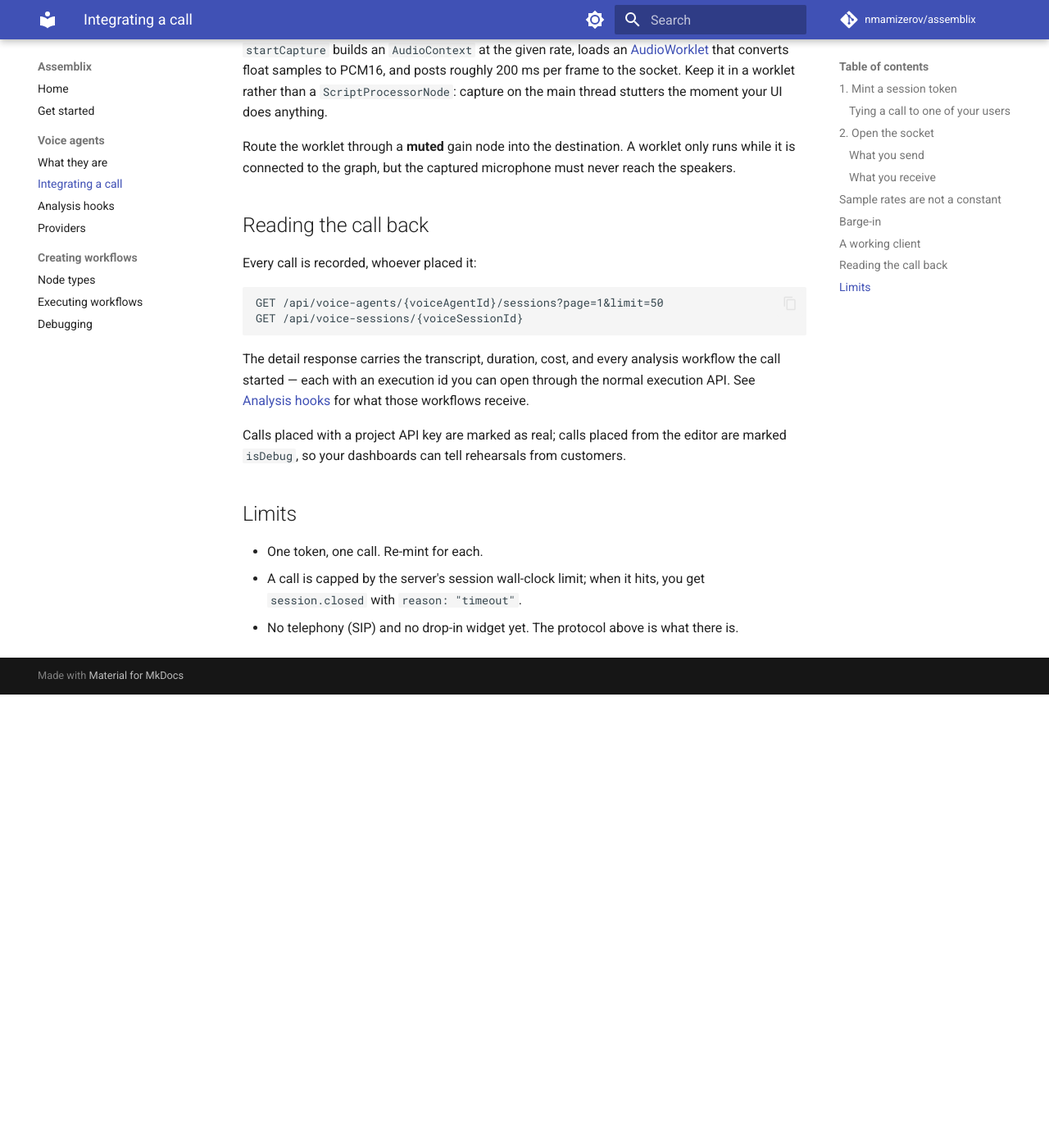
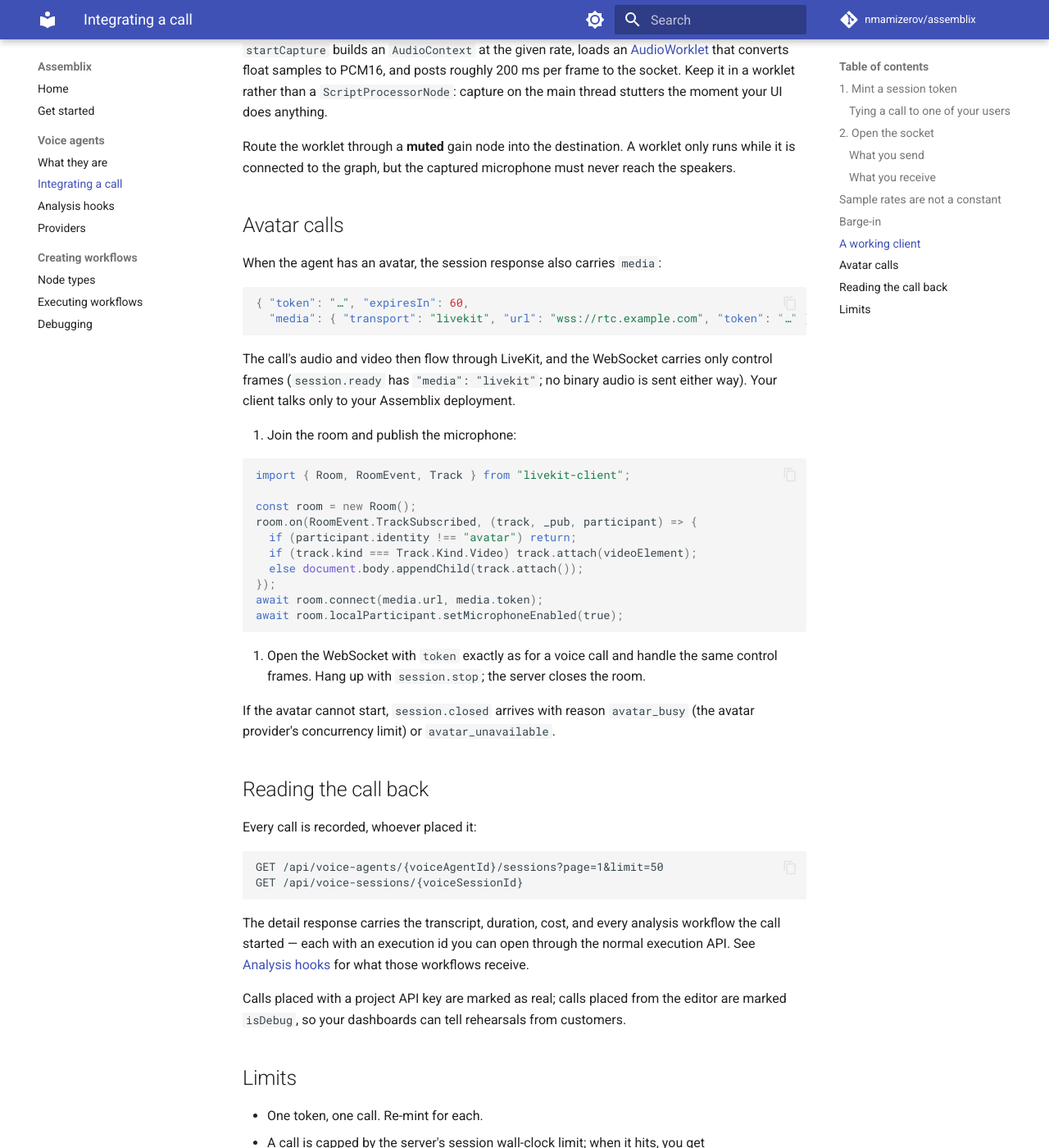
Before and after one commit to nmamizerov/assemblix, an MkDocs documentation site: the page built from docs/voice-agents/integrate.md, in a window 1280 px wide and 1400 px high, scrolled down 4159 px. Shown: the whole window at 82% size. Built offline with MkDocs 1.6.1 and Material for MkDocs 9.7.7, drawn with Linux system fonts in a browser that asks for light colours; comment, search, counter and statistics services are not loaded; before the commit the page ends 5006 px from its top, so only the background shows below that.

Commit message:
docs: document voice-agent avatar calls and the LiveKit tier
Co-Authored-By: Claude Opus 5.5 (1M context) <noreply@anthropic.com>

````diff
--- a/docs/voice-agents/integrate.md
+++ b/docs/voice-agents/integrate.md
@@ -182,6 +182,40 @@ Route the worklet through a **muted** gain node into the destination. A worklet
 runs while it is connected to the graph, but the captured microphone must never reach
 the speakers.
 
+## Avatar calls
+
+When the agent has an avatar, the session response also carries `media`:
+
+```json
+{ "token": "…", "expiresIn": 60,
+  "media": { "transport": "livekit", "url": "wss://rtc.example.com", "token": "…" } }
+```
+
+The call's audio and video then flow through LiveKit, and the WebSocket carries
+only control frames (`session.ready` has `"media": "livekit"`; no binary audio is
+sent either way). Your client talks only to your Assemblix deployment.
+
+1. Join the room and publish the microphone:
+
+   ```ts
+   import { Room, RoomEvent, Track } from "livekit-client";
+
+   const room = new Room();
+   room.on(RoomEvent.TrackSubscribed, (track, _pub, participant) => {
+     if (participant.identity !== "avatar") return;
+     if (track.kind === Track.Kind.Video) track.attach(videoElement);
+     else document.body.appendChild(track.attach());
+   });
+   await room.connect(media.url, media.token);
+   await room.localParticipant.setMicrophoneEnabled(true);
+   ```
+
+2. Open the WebSocket with `token` exactly as for a voice call and handle the
+   same control frames. Hang up with `session.stop`; the server closes the room.
+
+If the avatar cannot start, `session.closed` arrives with reason `avatar_busy`
+(the avatar provider's concurrency limit) or `avatar_unavailable`.
+
 ## Reading the call back
 
 Every call is recorded, whoever placed it:
````
Also changed, not shown: docs/get-started.md (+10 -0 lines).
